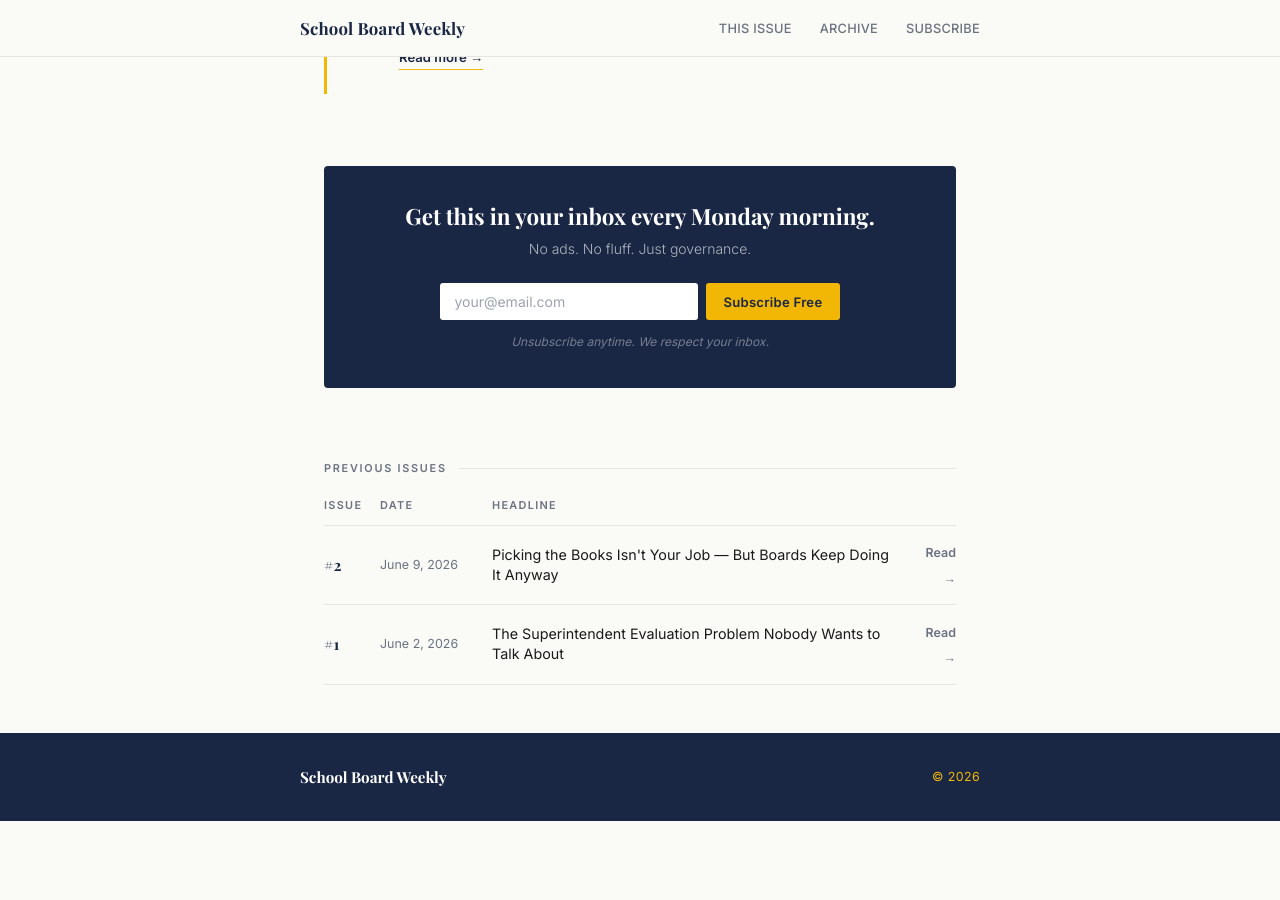
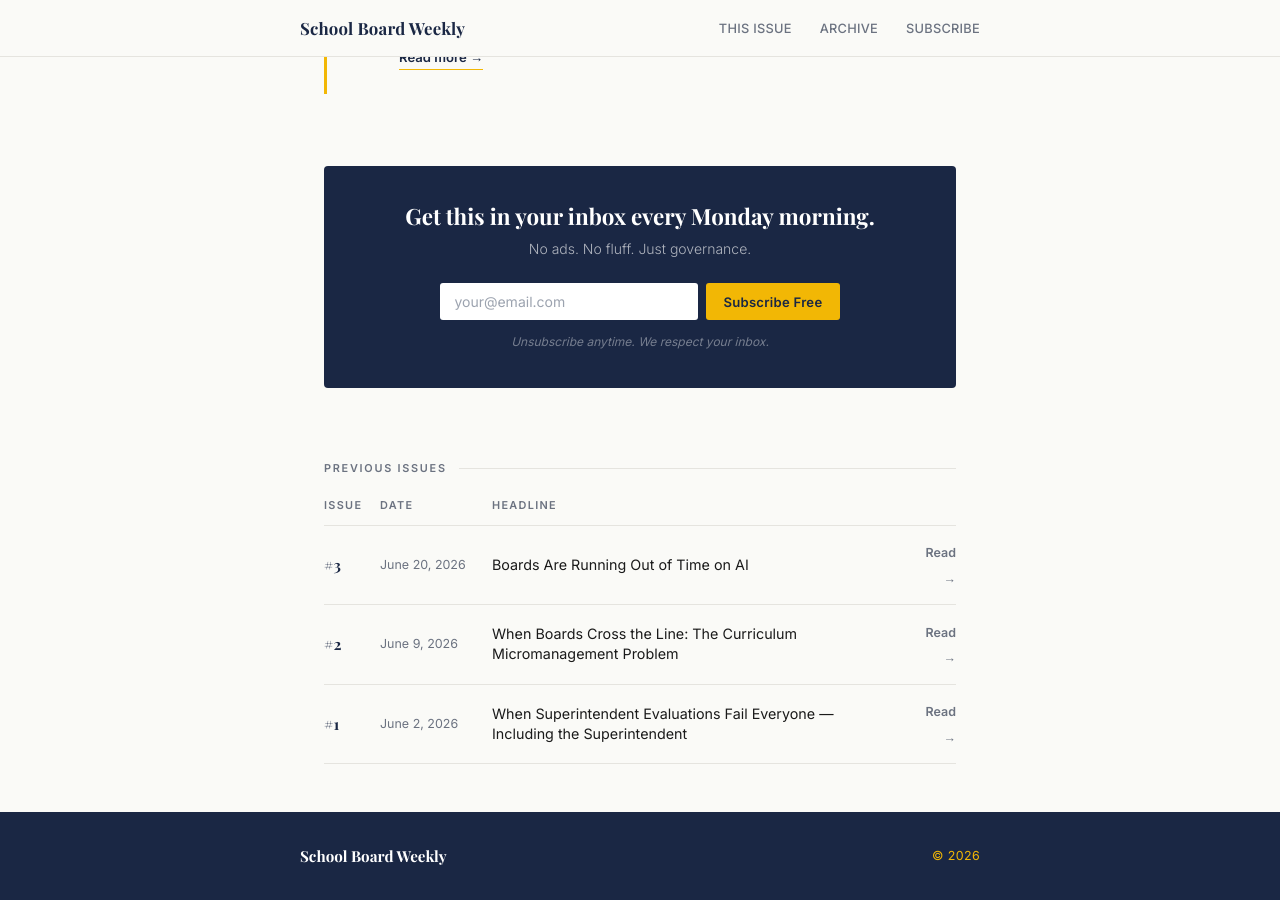
Before and after one commit to ajcrabill/schoolboardweekly-com, a Jekyll site: the page built from index.html, in a window 1280 px wide and 900 px high, scrolled down 1572 px. Built offline with Jekyll 4.4.1, drawn with Linux system fonts in a browser that asks for light colours; some web fonts are replaced; before the commit the page ends 2393 px from its top, so only the background shows below that.

Commit message:
Make Previous Issues table dynamic via Liquid
Replace 8 hardcoded table rows with a Liquid loop over
site.pages | where: "layout", "issue" | sort: "url" | reverse
so new issues appear automatically when added.

Co-Authored-By: Claude Sonnet 4.6 <noreply@anthropic.com>

```diff
--- a/index.html
+++ b/index.html
@@ -77,14 +77,14 @@ description: "School Board Weekly: independent coverage of school board governan
       <p class="subscribe-note">Unsubscribe anytime. We respect your inbox.</p>
     </div>
 
-        <!-- PAST ISSUES -->
+    <!-- PAST ISSUES -->
     <div class="section-head" id="past-issues">
       <span class="label">Previous Issues</span>
       <div class="rule"></div>
     </div>
 
     <div class="past-issues">
-      <table id="past-issues-table">
+      <table>
         <thead>
           <tr>
             <th>Issue</th>
@@ -93,8 +93,16 @@ description: "School Board Weekly: independent coverage of school board governan
             <th></th>
           </tr>
         </thead>
-        <tbody id="past-issues-body">
-          <tr><td colspan="4" style="color:#888;font-size:0.9rem;padding:1rem 0">Loading&hellip;</td></tr>
+        <tbody>
+          {% assign all_issues = site.pages | where: "layout", "issue" | sort: "url" | reverse %}
+          {% for issue in all_issues %}
+          <tr>
+            <td class="td-num">#{{ issue.issue_number }}</td>
+            <td class="td-date">{{ issue.date_display }}</td>
+            <td class="td-title">{{ issue.title }}</td>
+            <td class="td-link"><a href="{{ issue.url }}">Read &rarr;</a></td>
+          </tr>
+          {% endfor %}
         </tbody>
       </table>
     </div>
@@ -102,39 +110,10 @@ description: "School Board Weekly: independent coverage of school board governan
   </div><!-- /.main -->
 
   <script>
-    // Subscribe form
     var f=document.getElementById("sub-form");
     if(f) f.addEventListener("submit",async function(e){
       e.preventDefault();
       var r=await fetch(f.action,{method:"POST",body:new FormData(f),headers:{"Accept":"application/json"}});
       if(r.ok){f.style.display="none";document.getElementById("sub-success").style.display="block";}
     });
-
-    // Dynamic past-issues table — only shows issues present in manifest.json
-    (async function() {
-      var tbody = document.getElementById("past-issues-body");
-      try {
-        var resp = await fetch("issues/manifest.json?t=" + Date.now());
-        if (!resp.ok) throw new Error("manifest not found");
-        var issues = await resp.json();
-        // Filter out current issue (the one in the header strip)
-        var currentHref = document.querySelector(".issue-strip a.read-btn");
-        var currentUrl = currentHref ? currentHref.getAttribute("href") : "";
-        var past = issues.filter(function(i) { return i.url !== currentUrl; });
-        if (past.length === 0) {
-          tbody.innerHTML = "<tr><td colspan='4' style='color:#888;font-size:0.9rem;padding:1rem 0'>No previous issues yet.</td></tr>";
-          return;
-        }
-        tbody.innerHTML = past.map(function(i) {
-          return "<tr>" +
-            "<td class='td-num'>#" + i.issue + "</td>" +
-            "<td class='td-date'>" + (i.date || "") + "</td>" +
-            "<td class='td-title'>" + i.headline + "</td>" +
-            "<td class='td-link'><a href='" + i.url + "'>Read &rarr;</a></td>" +
-            "</tr>";
-        }).join("");
-      } catch(e) {
-        tbody.innerHTML = "<tr><td colspan='4' style='color:#888;font-size:0.9rem;padding:1rem 0'>Could not load issues.</td></tr>";
-      }
-    })();
   </script>
```
